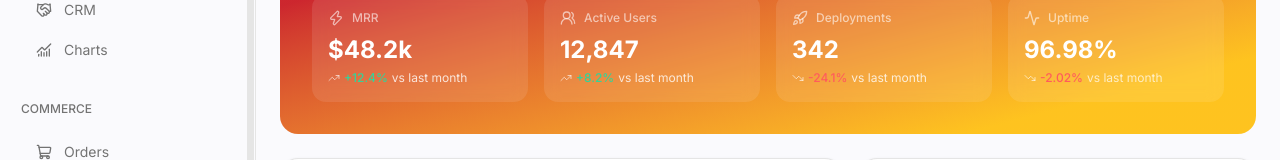
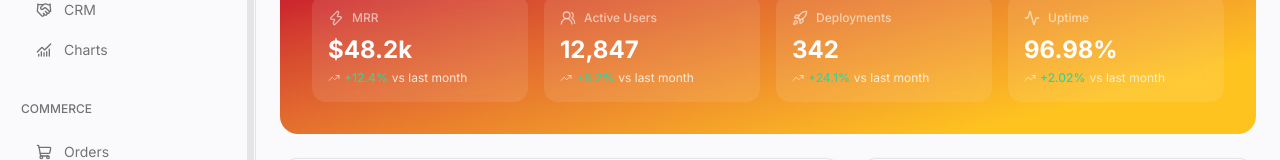
Before and after one commit to setayeshmehr-dev/admin-panel, a Next.js app: page / in a window 1280 px wide. Shown: the part 210-370 px from the top of the page. Built offline with nearby package versions, Linux system fonts and the light colour scheme; some icons are missing.

Commit message:
update theme colors

```diff
--- a/src/app/(dashboard)/page.jsx
+++ b/src/app/(dashboard)/page.jsx
@@ -46,8 +46,8 @@ export default function page() {
             </div>
             <span className=' text-2xl font-bold text-white'>342</span>
             <div className='mt-1 flex items-center gap-1'>
-              <TrendingDown className=' size-3'/>
-              <span className='text-xs font-medium text-[#ff5c5c]'>-24.1%</span>
+              <TrendingUp className=' size-3'/>
+              <span className='text-xs font-medium text-[#34d399]'>+24.1%</span>
               <span className='text-xs text-white/80!'>vs last month</span>
             </div>
           </div>
@@ -58,8 +58,8 @@ export default function page() {
             </div>
             <span className=' text-2xl font-bold text-white'>96.98%</span>
             <div className='mt-1 flex items-center gap-1'>
-              <TrendingDown className=' size-3'/>
-              <span className='text-xs font-medium text-[#ff5c5c]'>-2.02%</span>
+              <TrendingUp className=' size-3'/>
+              <span className='text-xs font-medium text-[#34d399]'>+2.02%</span>
               <span className='text-xs text-white/70!'>vs last month</span>
             </div>
           </div>
--- a/src/app/globals.css
+++ b/src/app/globals.css
@@ -118,13 +118,13 @@
 :root[data-color-preset="violet"] {
   --primary: oklch(55.045% 0.18749 278.998);
   --primary-foreground: oklch(0.969 0.016 293.756);
-  --secondary: oklch(80.296% 0.12313 309.99);
+  --secondary: oklch(51.736% 0.13879 308.617);
 }
 
 :root[data-color-preset="blue"] {
-  --primary: oklch(55% 0.19 250);
+  --primary: oklch(74.618% 0.14111 244.272);
   --primary-foreground: oklch(0.98 0.01 250);
-  --secondary: oklch(80.729% 0.11735 232.563);
+  --secondary: oklch(31.809% 0.12085 258.585);
 }
 
 /* :root[data-color-preset="emerald"] {
@@ -139,9 +139,9 @@
 }
 
 :root[data-color-preset="rose"] {
-  --primary: oklch(55% 0.2 350);
+  --primary: oklch(80.266% 0.1443 344.18);
   --primary-foreground: oklch(0.98 0.01 350);
-  --secondary: oklch(90.038% 0.06813 341.789);
+  --secondary: oklch(55% 0.2 350);
 }
 
 :root[data-color-preset="red"] {
```
